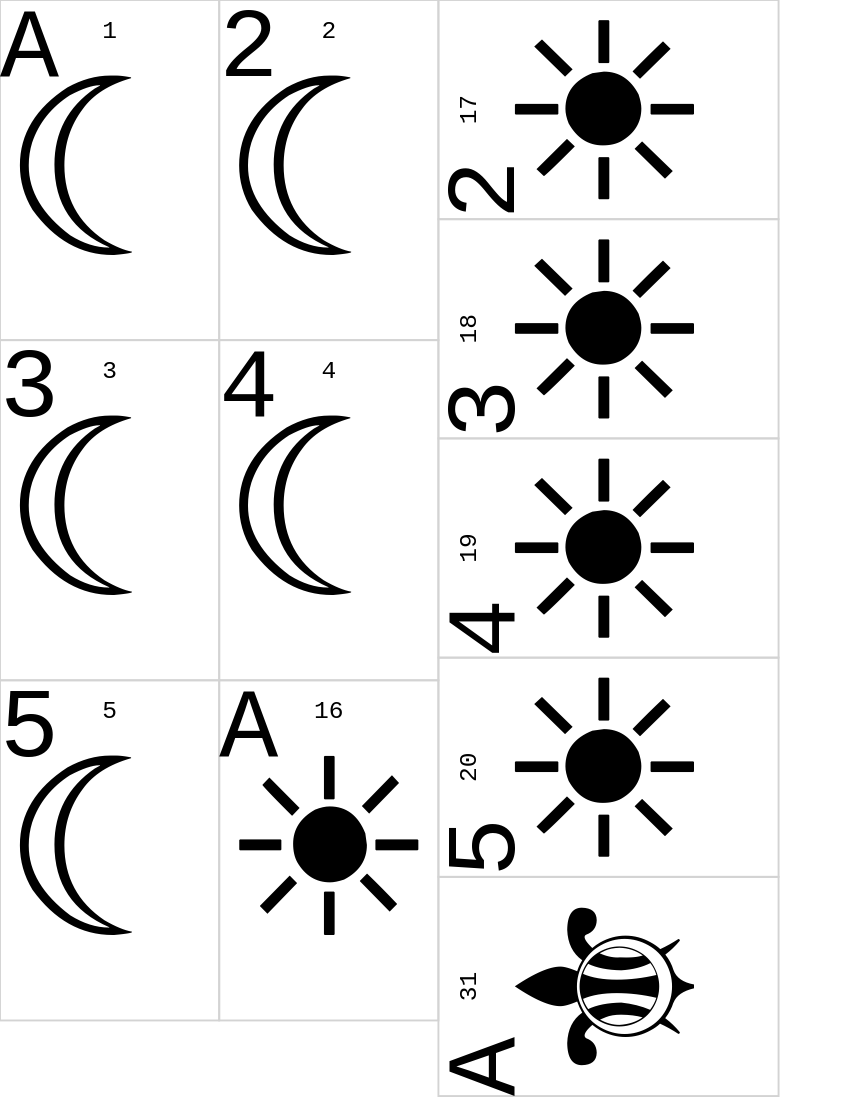
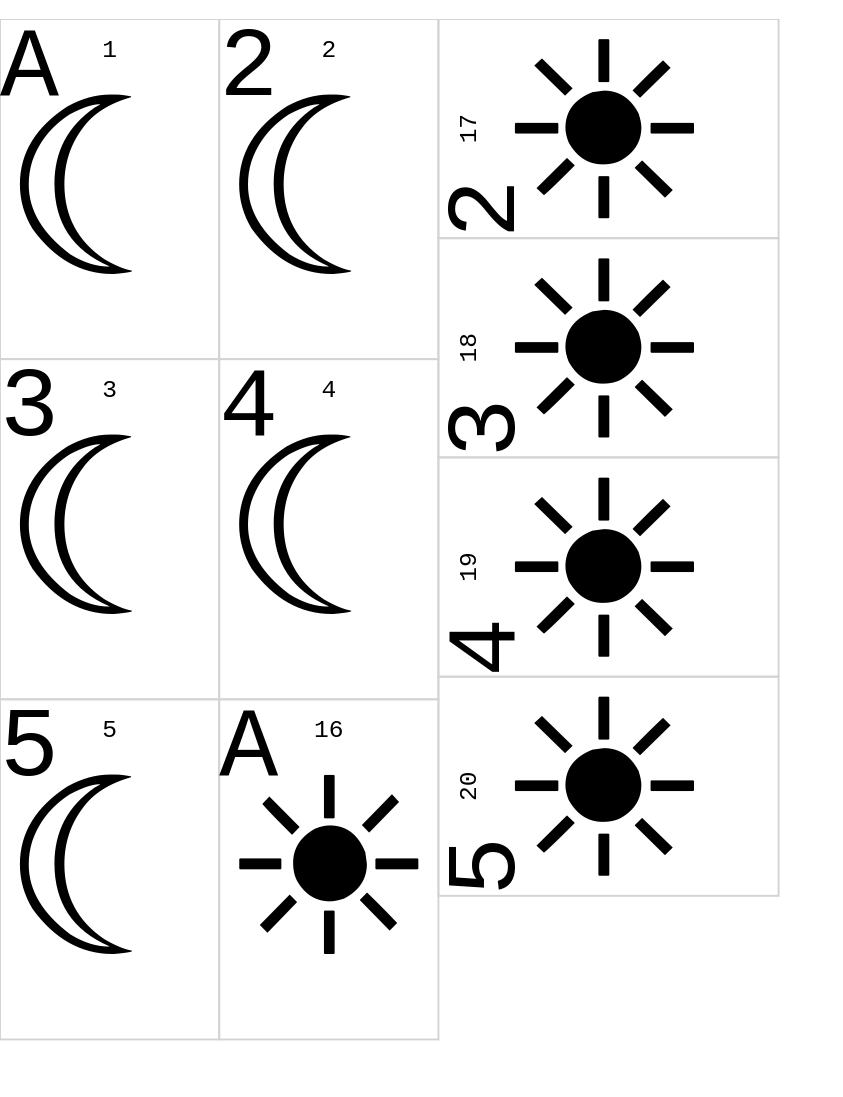
Before and after one commit to amfl/tak-board, a plain HTML site: page index.html in a window 1280 px wide. Shown: the whole page, without its empty margins (0-843 px from the left). Drawn offline with nearby package versions, Linux system fonts and the light colour scheme.

Commit message:
printing: 10 per page, pad top

```diff
--- a/index.js
+++ b/index.js
@@ -189,7 +189,7 @@ function test_convert_print_index_to_card_num() {
 }
 
 function main() {
-    const cards_per_page = 11;
+    const cards_per_page = 10;
     const page = 0;
     const start_at = cards_per_page * page; // The first card index on this page
 
--- a/theme.css
+++ b/theme.css
@@ -1,3 +1,3 @@
 /* Absolutely zero margin */
 html { margin: 0 0; }
-body { margin: 0 0; }
+body { margin: 5mm 0; }
```
